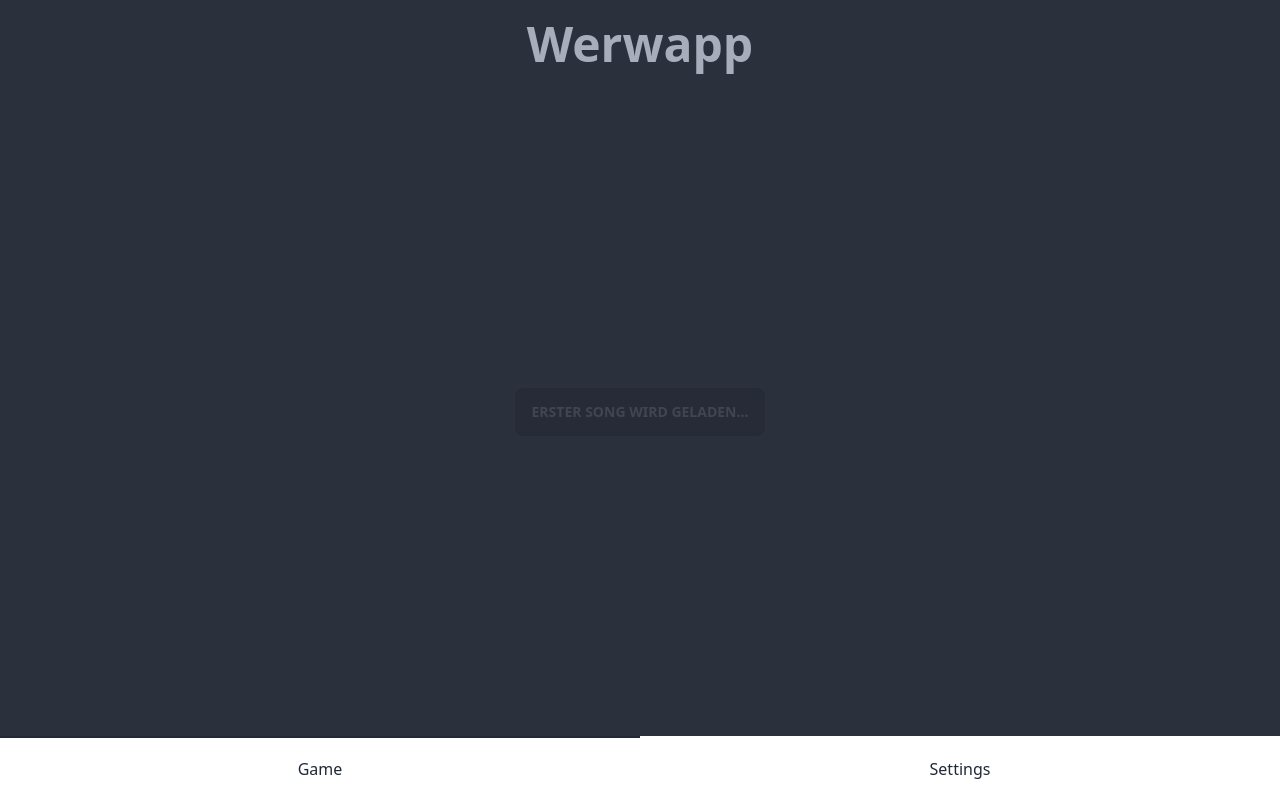
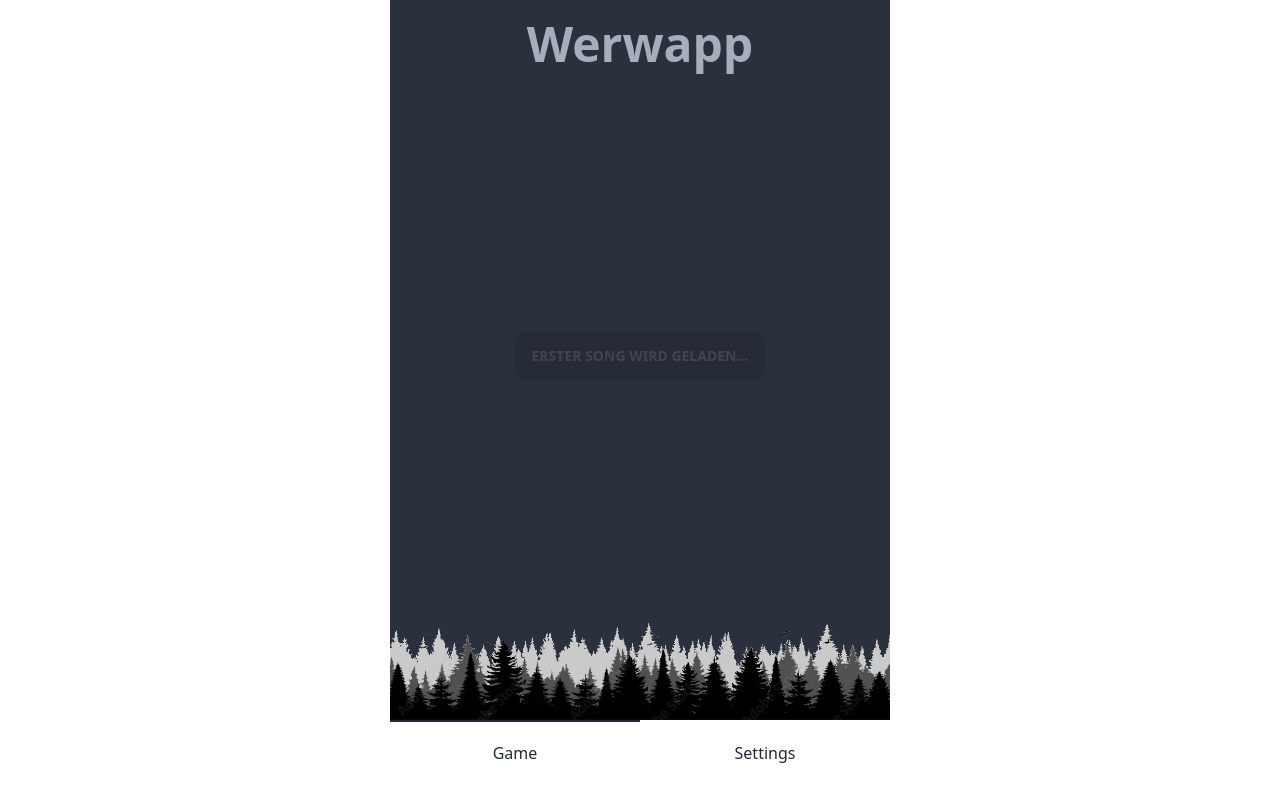
Before and after one commit to luismeyer/werwapp, a SvelteKit app: page / in a window 1280 px wide. Built offline with nearby package versions, Linux system fonts and the light colour scheme; no server answers.

Commit message:
feat: add forest image

```diff
--- a/src/app.html
+++ b/src/app.html
@@ -12,12 +12,18 @@
 				/* time = FadeDuration / 2 */
 				transition: background-color 3s ease, fill 3s ease, border 3s ease;
 			}
+
+			.content {
+				max-width: 500px;
+				margin: auto;
+				display: contents;
+			}
 		</style>
 
 		%sveltekit.head%
 	</head>
 
 	<body data-sveltekit-preload-data="hover">
-		<div style="display: contents">%sveltekit.body%</div>
+		<div class="content">%sveltekit.body%</div>
 	</body>
 </html>
--- /dev/null
+++ b/src/components/forest.svelte
@@ -0,0 +1,4 @@
+<script lang="ts">
+</script>
+
+<img src="/forest.png" alt="forest" />
--- a/src/routes/+page.svelte
+++ b/src/routes/+page.svelte
@@ -2,7 +2,7 @@
 	import { onMount } from 'svelte';
 	import { CrossFade, Player, start } from 'tone';
 
-	import { loadRandomSong, type Song } from '$lib/songs/song';
+	import { loadRandomSong } from '$lib/songs/song';
 	import { songData } from '$lib/songs/songdata';
 	import { gameStore } from '$lib/stores/gamestore';
 	import { themeStore } from '$lib/stores/theme';
@@ -10,6 +10,7 @@
 
 	import Game from '../components/game.svelte';
 	import Settings from '../components/settings.svelte';
+	import Forest from '../components/forest.svelte';
 
 	import '../app.css';
 
@@ -78,9 +79,11 @@
 			<Settings />
 		{/if}
 	</main>
+
+	<Forest />
 </div>
 
-<div class="btm-nav">
+<div class="btm-nav navigation">
 	{#each tabs as tab, index}
 		<button on:click={() => (activeTab = index)} class:active={index === activeTab}>
 			{$t(tab)}
@@ -88,11 +91,21 @@
 	{/each}
 </div>
 
+<div class="safe-area" />
+
 <style>
 	.content {
 		display: grid;
 		width: 100vw;
-		height: calc(100vh - 4rem);
+		/* Substract height of bottom nav */
+		min-height: calc(100vh - 5rem);
 		grid-template-rows: auto 1fr;
 	}
+
+	.navigation {
+		max-width: 500px;
+		margin: auto;
+		/* Safe space for mobile devices with home bar */
+		bottom: 1rem;
+	}
 </style>
```
Also changed, not shown: static/forest.png (added).
